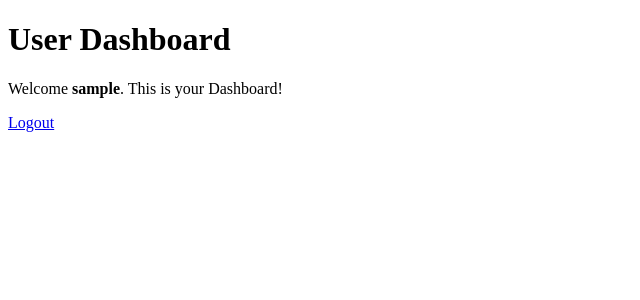
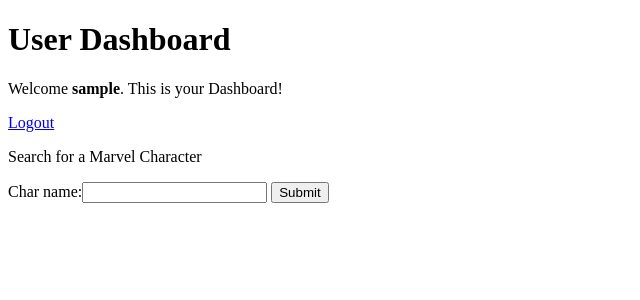
Before and after one commit to douglasmoraisdev/marvel_django, a Django app: page /marvel/dashboard in a window 1280 px wide. Shown: the top 300 px of the page, without its empty margins (0-640 px from the left). Run offline with Django 3.2, Linux system fonts and the light colour scheme; the visitor is signed in with stand-in values (Sample User, id 1).

Commit message:
Main functionalities: * Login/Logout * Loads Characters from Marvel's API * Save Characters on db

```diff
--- a/mysite/marvel/models/characters.py
+++ b/mysite/marvel/models/characters.py
@@ -1,11 +1,13 @@
 from django.db import models
+from django.utils.timezone import now
 
 class Characters(models.Model):
 
     char_name = models.CharField(max_length=100)
+    char_external_id = models.IntegerField(default=0)
     char_external_url = models.CharField(max_length=100)
-    created_at = models.DateTimeField('date published')
-    updated_at = models.DateTimeField('date updated')
+    created_at = models.DateTimeField('date published', default=now)
+    updated_at = models.DateTimeField('date updated', default=now)
 
 
     def __str__(self):
--- a/mysite/marvel/models/user_characters.py
+++ b/mysite/marvel/models/user_characters.py
@@ -1,4 +1,6 @@
 from django.db import models
+from django.utils.timezone import now
+
 from .characters import Characters
 from .user_account import UserAccount
 
@@ -7,7 +9,7 @@ class UserCharacters(models.Model):
     user = models.ForeignKey(UserAccount, on_delete=models.CASCADE)
     character = models.ForeignKey(Characters, on_delete=models.CASCADE)
     char_user_alias = models.CharField(max_length=100)
-    added_at = models.DateTimeField('date added')
+    added_at = models.DateTimeField('date added', default=now)
 
     def __str__(self):
         return f'{self.user.user.first_name} | {self.character.char_name} | {self.char_user_alias}'
--- a/mysite/marvel/templates/marvel/dashboard.html
+++ b/mysite/marvel/templates/marvel/dashboard.html
@@ -18,5 +18,46 @@
         <p>Welcome <b>{{username}}</b>. This is your Dashboard!</p>
         <p><a href="{% url 'marvel:logout' %}">Logout</a></p>
 
+        <p>Search for a Marvel Character</p>
+        <form action="{% url 'marvel:search_character' %}" method="post">
+            {% csrf_token %}
+            {{ form_search }}
+            <input type="submit" value="Submit">
+        </form>
+        <p>{{ errormessage }}</p>
+
+        {% if not errormessage %}
+            {% for item in search_result %}
+            <div style='border: black 2px solid'>
+            <ul>
+                <img src='{{ item.image }}' style="width:80px"/>
+                <li>Name: {{ item.name }}</li>
+                <li><p>Description: {{ item.description }}</p></li>
+                <li><p>Total commics avaliable: {{ item.comics_available }}</p></li>
+                <li><p>Comics list (first 20)</li>
+                <ul>
+                {% for comics in item.comics_list%}
+                    <li>{{ comics }}</li>
+                {% endfor %}
+                </ul>
+                <li><p>Resources</li>
+                <ul>
+                {% for res in item.resources%}
+                    <li><a href='{{res.url}}' target='_blank'>{{ res.type }}</a></li>
+                {% endfor %}
+                </ul>
+            </ul>
+            <form action="{% url 'marvel:add_character' %}" method="post">
+                {% csrf_token %}
+                <input type="text" name="char_name" id="char_name" value={{item.name}} />
+                <input type="text" name="char_id" id="char_id" value={{item.external_id}} />
+                <input type="text" name="char_external_url" id="char_external_url" value={{item.external_id}} />
+
+
+                <input type="submit" value="Add {{ item.name }} do My Characters">
+            </form>
+            </div>
+            {% endfor %}
+        {% endif %}
     </body>
 </html>
--- a/mysite/marvel/urls.py
+++ b/mysite/marvel/urls.py
@@ -3,6 +3,8 @@ from django.urls import path, include
 from .views.home_login_view import HomeLoginView
 from .views.dashboard_view import DashboardView
 from .views.logout_view import LogoutView
+from .views.search_character_view import SearchCharacterView
+from .views.add_character_view import AddCharacterView
 
 import django.contrib.auth.urls
 
@@ -11,5 +13,8 @@ urlpatterns = [
     path('', HomeLoginView.as_view(), name='home_login'),
     path('dashboard', DashboardView.as_view(), name='dashboard'),
     path('logout', LogoutView.as_view(), name='logout'),
-    path('accounts/', include('django.contrib.auth.urls')),
+    path('search_character', SearchCharacterView.as_view(), name='search_character'),
+    path('add_character', AddCharacterView.as_view(), name='add_character'),
+
+    #path('accounts/', include('django.contrib.auth.urls')),
 ]
--- a/mysite/marvel/views/dashboard_view.py
+++ b/mysite/marvel/views/dashboard_view.py
@@ -2,15 +2,20 @@ from django.views import View
 from django.contrib.auth.mixins import LoginRequiredMixin
 from django.shortcuts import render
 
-from .forms.login_form import LoginForm
+from .forms.search_character_form import SearchCharacterForm
+from .forms.add_character_form import AddCharacterForm
 
 class DashboardView(LoginRequiredMixin, View):
-    form_class = LoginForm
+    form_class = SearchCharacterForm
     template_name = 'marvel/dashboard.html'
     login_url = '/marvel/'
     redirect_field_name = 'redirect_to'
 
     def get(self, request, *args, **kwargs):
-        form = self.form_class()
+        form_search = self.form_class()
+        form_add = AddCharacterForm()
+
         username = request.user.username
-        return render(request, self.template_name, {'username': username})
+        return render(request, self.template_name, {'username': username,
+                                                    'form_search': form_search,
+                                                    'form_add': form_add})
--- /dev/null
+++ b/mysite/marvel/views/forms/add_character_form.py
@@ -0,0 +1,33 @@
+from django import forms
+from ...models.characters import Characters
+from ...models.user_characters import UserCharacters
+
+class AddCharacterForm(forms.Form):
+    char_id = forms.IntegerField(required=True)
+    char_name = forms.CharField(max_length=100, required=True)
+    char_external_url = forms.CharField(max_length=500, required=True)
+
+    def add(self, request):
+        char_id = self.cleaned_data['char_id']
+        char_name = self.cleaned_data['char_name']
+        char_external_url = self.cleaned_data['char_external_url']
+
+        # Verifica se o personagem já existe na base de dados
+        try:
+            character = Characters.objects.get(char_external_id=char_id)
+        except Characters.DoesNotExist:
+            # senao existe cria
+            character = Characters(char_name=char_name,
+                                   char_external_id=char_id,
+                                   char_external_url='',
+                                    )
+            character.save()
+
+        # Associa o personagem ao usuario
+        user_char = UserCharacters(user=request.user.useraccount,
+                                   character=character,
+                                   char_user_alias=''
+                                    )
+        user_char.save()
+
+        return True
--- /dev/null
+++ b/mysite/marvel/views/forms/search_character_form.py
@@ -0,0 +1,29 @@
+from django import forms
+import requests
+
+class SearchCharacterForm(forms.Form):
+    char_name = forms.CharField(max_length=100, required=True)
+
+    def search(self):
+        result = {}
+        char_name = self.cleaned_data['char_name']
+
+        endpoint = 'https://gateway.marvel.com:443/v1/public/characters?apikey=9c034c15eff31760f9f9b9a34d7bf3e3&hash=2a139a7bce9a6d813ac34a0107beff33&ts=1601415510&nameStartsWith={char_name}'
+        url = endpoint.format(char_name=char_name)
+
+        response = requests.get(url)
+        if response.status_code == 200:  # SUCCESS
+            result = response.json()
+            if result['data']['total'] > 0:
+                result['success'] = True
+            else:
+                result['success'] = False
+                result['message'] = f'No entry found for {char_name}'
+
+        else:
+            result['success'] = False
+            if response.status_code == 404:  # NOT FOUND
+                result['message'] = f'No entry found for {char_name}'
+            else:
+                result['message'] = 'The Oxford API is not available at the moment. Please try again later.'
+        return result
```
Also changed, not shown: mysite/marvel/views/add_character_view.py (added, +23 -0 lines), mysite/marvel/views/home_login_view.py (+7 -3 lines), mysite/marvel/views/search_character_view.py (added, +51 -0 lines), mysite/marvel/migrations/0004_characters_char_external_id.py (added), mysite/marvel/migrations/0005_auto_20200930_0539.py (added), mysite/marvel/migrations/0006_auto_20200930_0543.py (added), mysite/marvel/migrations/0007_auto_20200930_0553.py (added).
